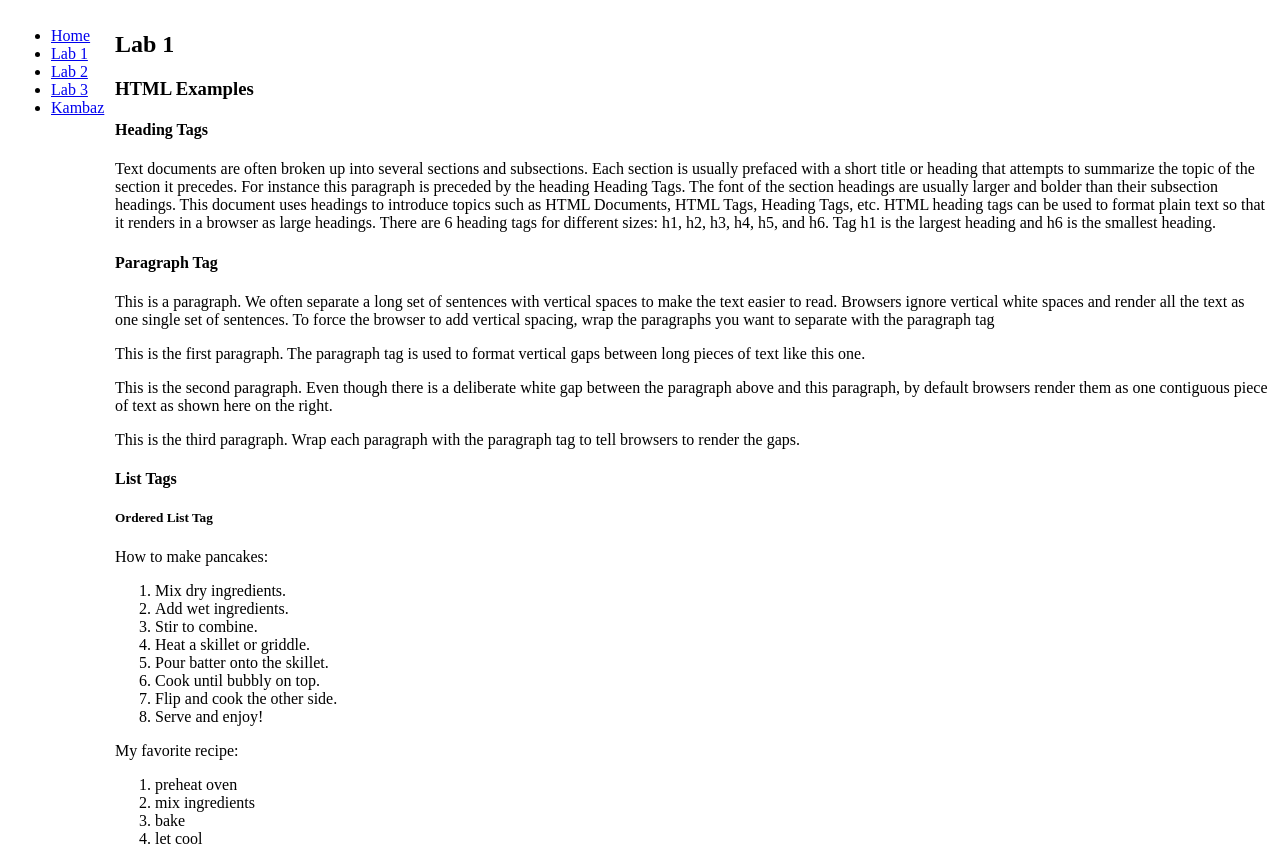
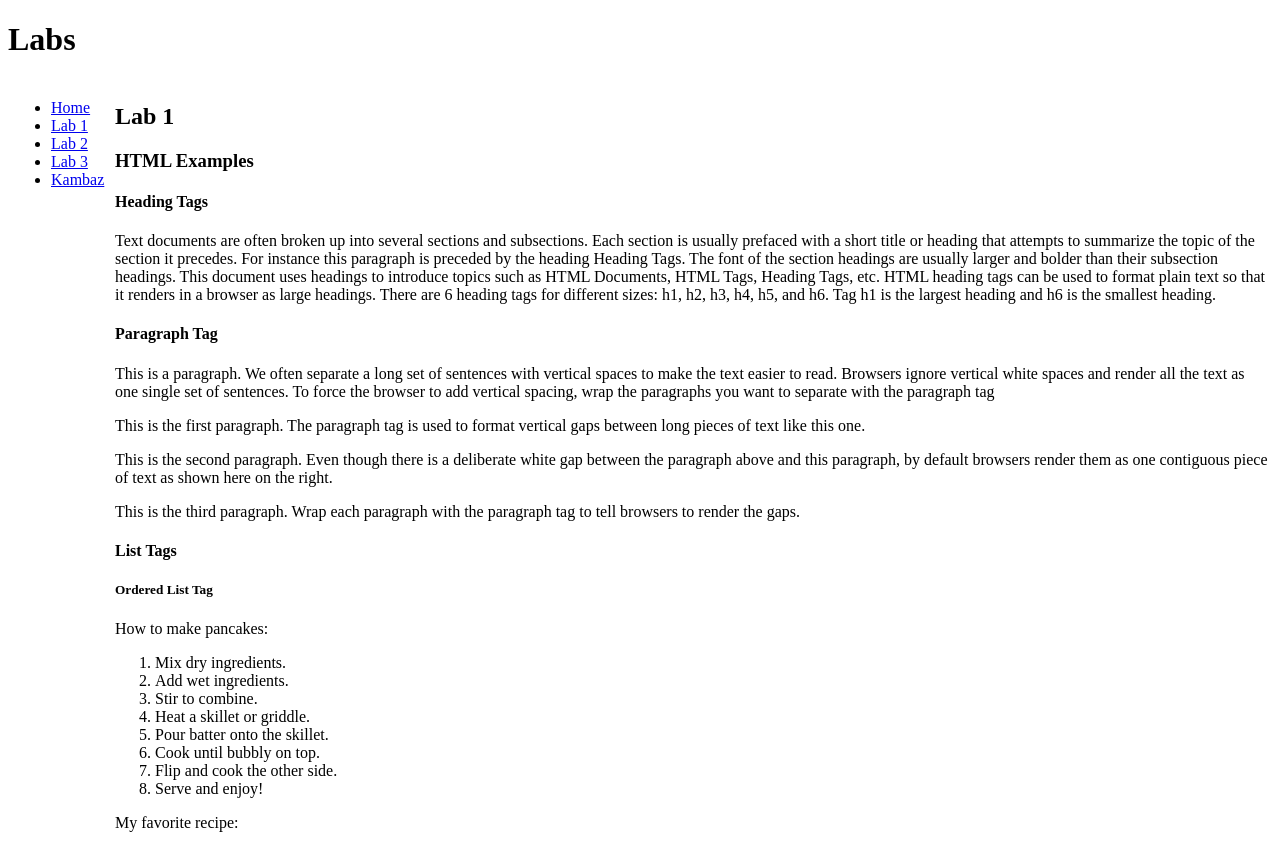
Before and after one commit to jess-hollander/kambaz-next-js, a Next.js app: page /Labs/Lab1 in a window 1280 px wide. Shown: the top 846 px of the page. Built offline with nearby package versions, Linux system fonts and the light colour scheme.

Commit message:
fix labs layout

```diff
--- a/app/Labs/layout.tsx
+++ b/app/Labs/layout.tsx
@@ -4,6 +4,8 @@ import TOC from "./TOC";
 export default function LabsLayout({ children }:
     Readonly<{ children: ReactNode }>) {
     return (
+        <div>
+            <h1>Labs</h1>
             <table>
                 <tbody>
                     <tr>
@@ -14,5 +16,6 @@ export default function LabsLayout({ children }:
                     </tr>
                 </tbody>
             </table>
+        </div>
     );
 }
```
Lines whose indentation alone changed are shown as unchanged.
